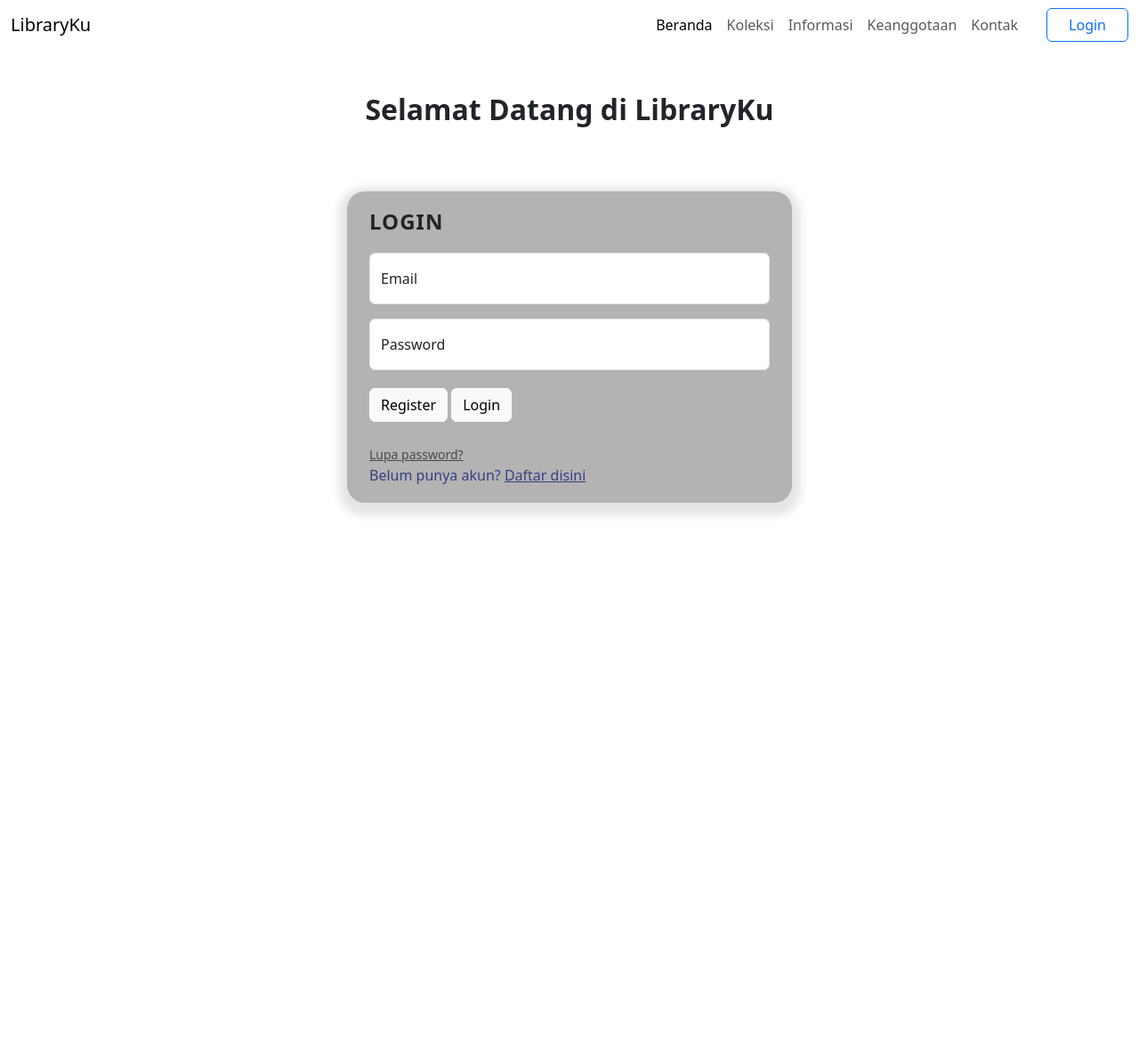
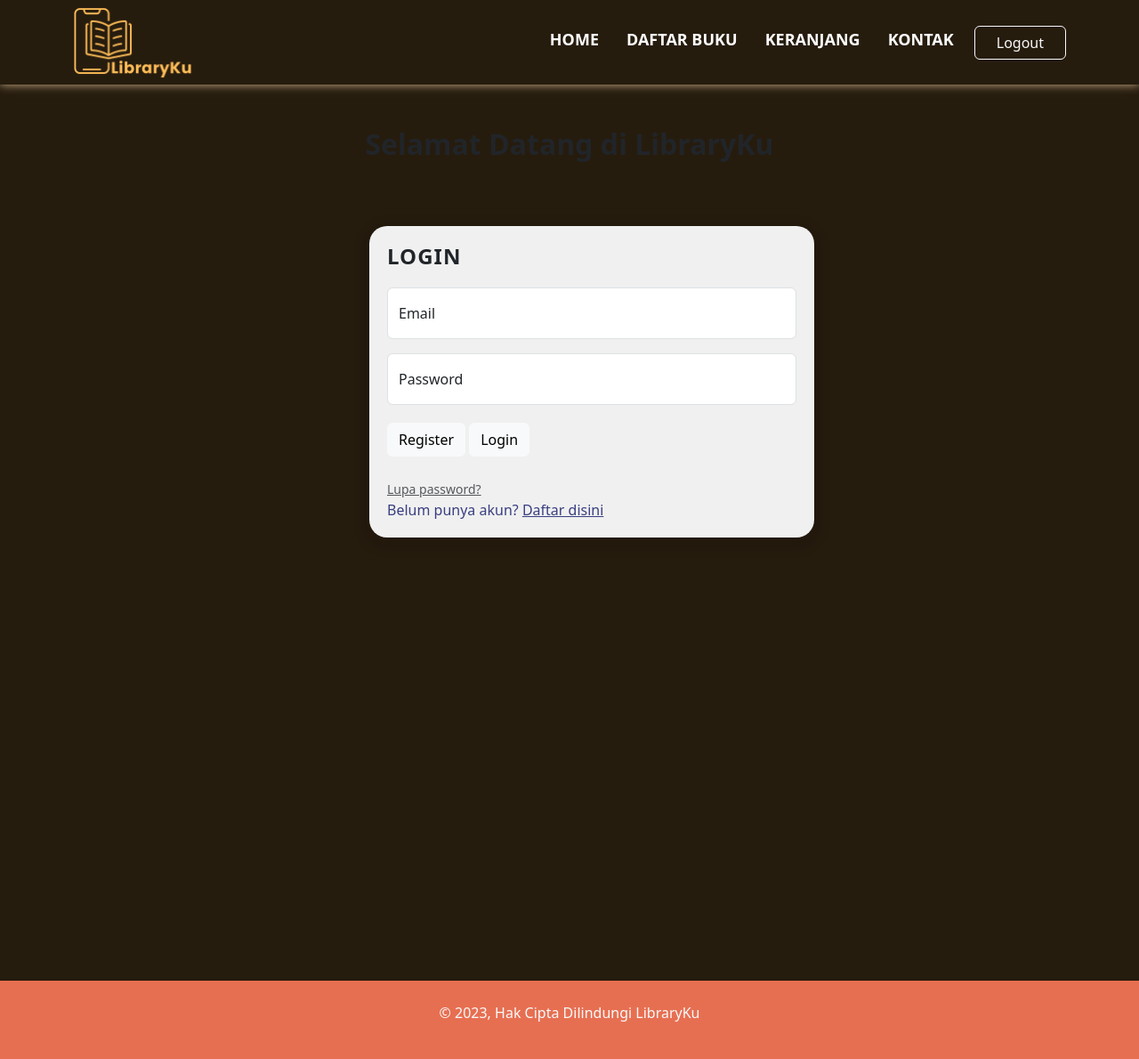
Before and after one commit to nzzzztx/finalproject, a Python web app: template templates/index.html in a window 1280 px wide. Shown: the whole page at 89% size. Before the commit the page ends 580 px from the top, so only its background shows below. Run offline with Jinja, Linux system fonts and the light colour scheme; the template is opened without the code that fills it, so the values that code supplies are empty.

Commit message:
index.html

```diff
--- a/templates/index.html
+++ b/templates/index.html
@@ -8,60 +8,50 @@
 
     <link rel="stylesheet" href="https://cdn.jsdelivr.net/npm/bootstrap@5.3.2/dist/css/bootstrap.min.css">
     <link rel="stylesheet" href="https://cdn.jsdelivr.net/npm/bootstrap-icons@1.11.1/font/bootstrap-icons.css">
+    <link rel="stylesheet" href="static/style.css" />
 
     <style>
-        .container {
+        .media-content {
             width: 500px;
             margin-top: 25px;
             height: 350px;
-            background-color: rgb(179, 179, 179);
+            position: center;
+            background-color: #f0f0f0;
             box-shadow: 0px 5px 10px 10px rgba(0, 0, 0, 0.1);
             border-radius: 20px;
             padding: 20px;
         }
     </style>
+
 </head>
 
-<body>
-    <nav class="navbar navbar-expand-lg bg-custom">
-        <div class="container-fluid">
-          <a class="navbar-brand text-black" href="#">LibraryKu</a>
-          <button
-            class="navbar-toggler"
-            type="button"
-            data-bs-toggle="collapse"
-            data-bs-target="#navbarScroll"
-            aria-controls="navbarScroll"
-            aria-expanded="false"
-            aria-label="Toggle navigation"
-          >
+<body style="background-color: #261c0e;">
+    <!-- Navbar -->
+    <nav class="navbar navbar-expand-lg navbar-light" style="background-color: #261c0e;">
+        <div class="container">
+            <!-- Add your logo here -->
+            <a class="navbar-brand mr-auto" href="#"><img src="/static/logolibraryku.png" alt="Logo"
+                    style="max-height: 80px;"></a>
+            <button class="navbar-toggler" type="button" data-bs-toggle="collapse" data-bs-target="#navbarNav"
+                aria-controls="navbarNav" aria-expanded="false" aria-label="Toggle navigation">
                 <span class="navbar-toggler-icon"></span>
             </button>
-          <div class="collapse navbar-collapse" id="navbarScroll">
-            <ul
-              class="navbar-nav me-auto mb-2 mb-lg-0 navbar-nav-scroll"
-              style="--bs-scroll-height: 100px"
-            ></ul>
-            <ul class="navbar-nav mx-4">
+            <div class="collapse navbar-collapse justify-content-end" id="navbarNav">
+                <ul class="navbar-nav">
                     <li class="nav-item">
-                <a class="nav-link active" aria-current="page" href="#"
-                  >Beranda</a
-                >
+                        <a class="nav-link" href="#">Home</a>
                     </li>
                     <li class="nav-item">
-                <a class="nav-link" href="koleksi.html">Koleksi</a>
+                        <a class="nav-link" href="koleksi.html">Daftar Buku</a>
                     </li>
                     <li class="nav-item">
-                <a class="nav-link" href="#informasi">Informasi</a>
-              </li>
-              <li class="nav-item">
-                <a class="nav-link" href="register.html">Keanggotaan</a>
+                        <a class="nav-link" href="#Keranjang">Keranjang</a>
                     </li>
                     <li class="nav-item">
                         <a class="nav-link" href="#kontak">Kontak</a>
                     </li>
                 </ul>
-            <a class="btn btn-outline-primary px-4" href="login.html">Login</a>
+                <a class="btn btn-outline-light px-4 ml-auto" href="index.html">Logout</a>
             </div>
         </div>
     </nav>
@@ -71,6 +61,7 @@
             Selamat Datang di LibraryKu
         </span>
     </div>
+
     <section class="vh-100">
         <div class="container">
             <div class="box" style="max-width: 450px; margin: auto">
@@ -125,6 +116,14 @@
         </div>
     </section>
 
+    <!-- footer area -->
+    <footer class="py-4 mt-5" style="background-color: #e76f51;">
+        <p class="text-center text-light">
+            &copy; 2023, Hak Cipta Dilindungi LibraryKu
+        </p>
+    </footer>
+    <!-- End Footer Area -->
+
     <!-- JavaScript by bootstrap -->
     <script src="https://cdn.jsdelivr.net/npm/bootstrap@5.2.3/dist/js/bootstrap.bundle.min.js"
         integrity="sha384-kenU1KFdBIe4zVF0s0G1M5b4hcpxyD9F7jL+jjXkk+Q2h455rYXK/7HAuoJl+0I4"
```
Lines whose indentation alone changed are shown as unchanged.
